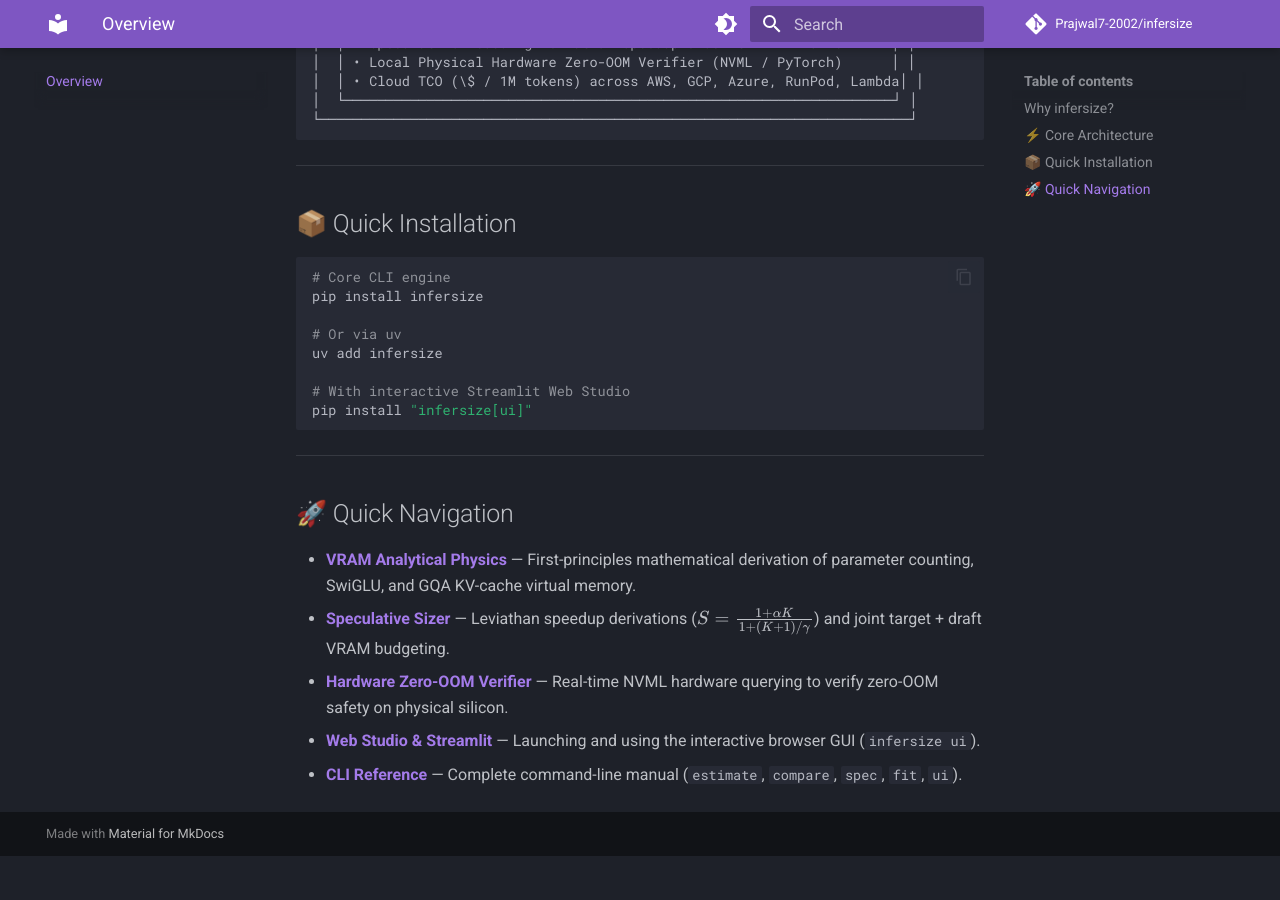
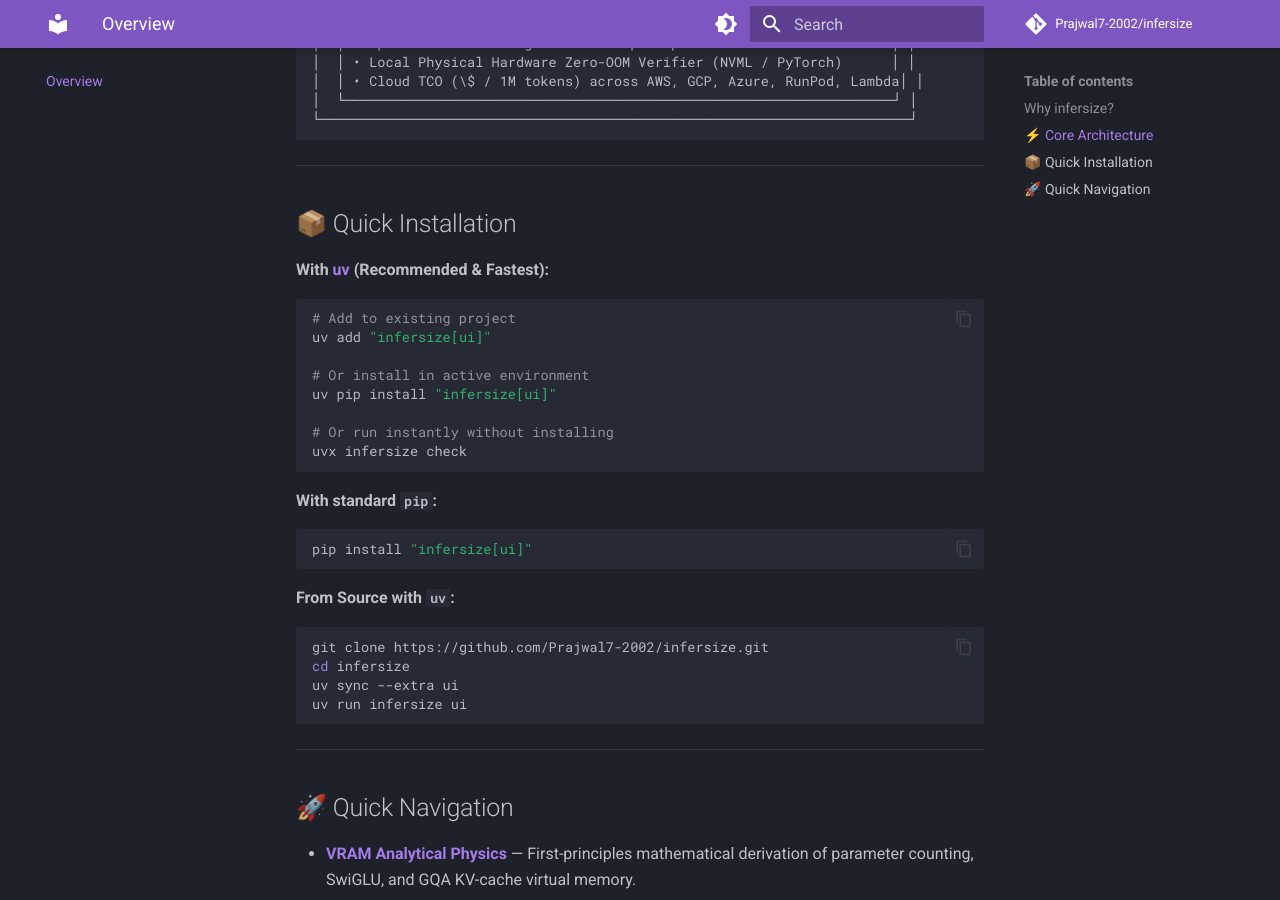
Before and after one commit to Prajwal7-2002/infersize, an MkDocs documentation site: the page built from docs/index.md, in a window 1280 px wide and 900 px high, scrolled down 1128 px. Built offline with MkDocs 1.6.1 and Material for MkDocs 9.7.7, drawn with Linux system fonts in a browser that asks for light colours; comment, search, counter and statistics services are not loaded; before the commit the page ends 1984 px from its top, so only the background shows below that.

Commit message:
docs: add uv workflows, uvx zero-install, and quickstart setup guide (#16)

````diff
--- a/docs/index.md
+++ b/docs/index.md
@@ -54,15 +54,29 @@
 
 ## 📦 Quick Installation
 
+**With [uv](https://docs.astral.sh/uv/) (Recommended & Fastest):**
 ```bash
-# Core CLI engine
-pip install infersize
+# Add to existing project
+uv add "infersize[ui]"
 
-# Or via uv
-uv add infersize
+# Or install in active environment
+uv pip install "infersize[ui]"
 
-# With interactive Streamlit Web Studio
+# Or run instantly without installing
+uvx infersize check
+```
+
+**With standard `pip`:**
+```bash
 pip install "infersize[ui]"
+```
+
+**From Source with `uv`:**
+```bash
+git clone https://github.com/Prajwal7-2002/infersize.git
+cd infersize
+uv sync --extra ui
+uv run infersize ui
 ```
 
 ---
````
Also changed, not shown: README.md (+31 -6 lines).
